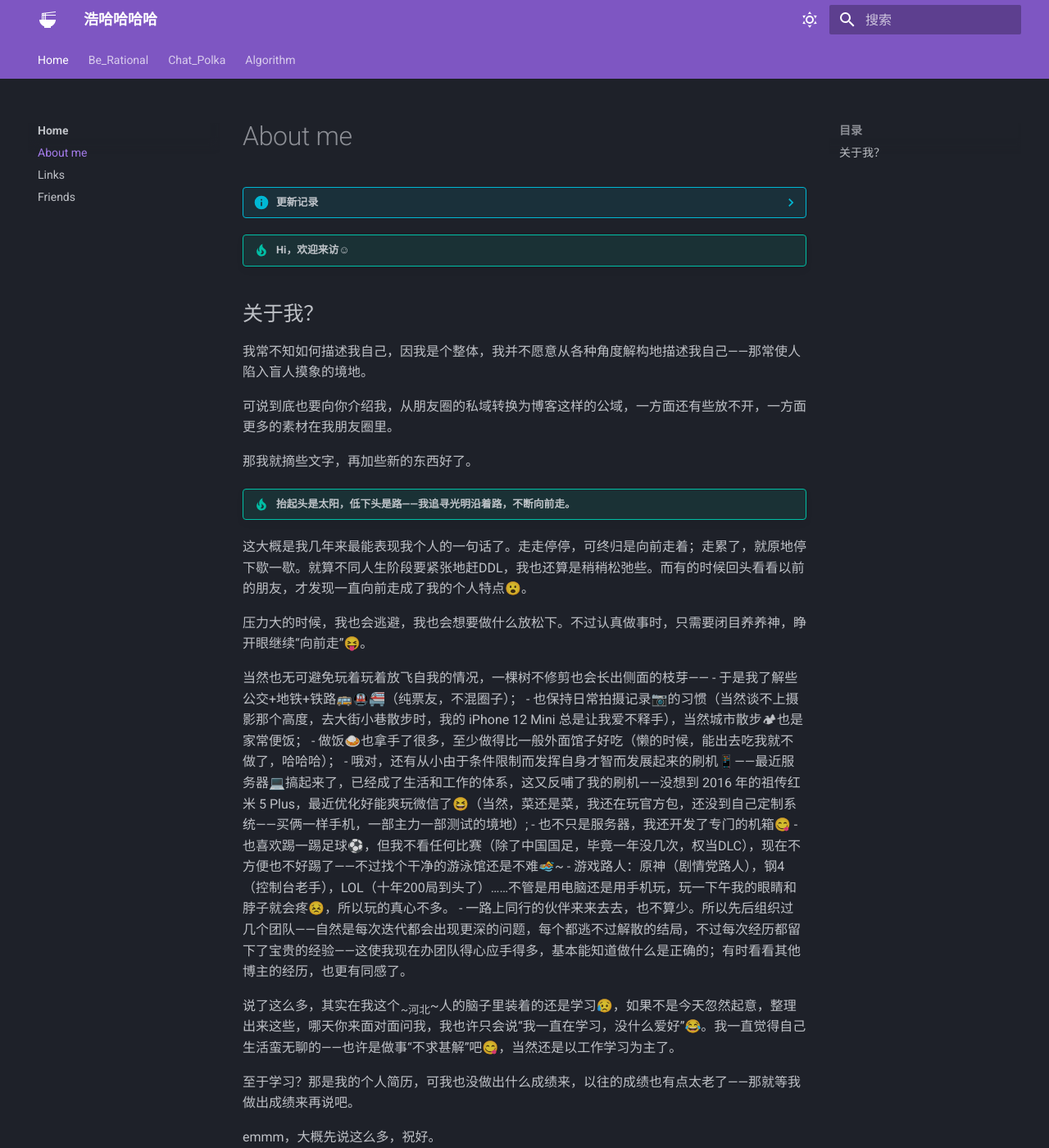
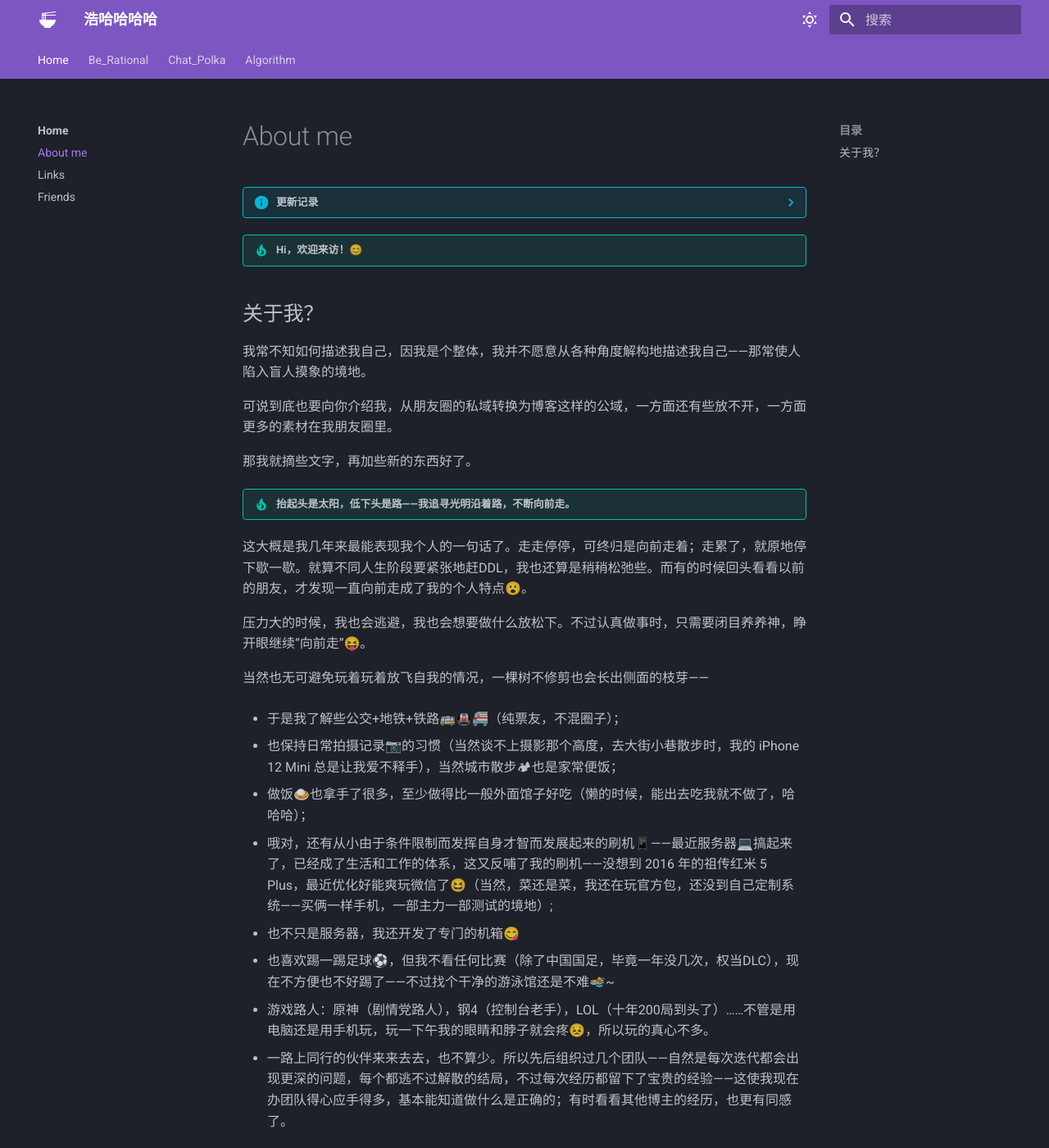
Before and after one commit to Haohahahaha/HomePage, an MkDocs documentation site: the page built from docs/me.md, in a window 1280 px wide and 1400 px high. Shown: the whole window at 82% size. Built offline with MkDocs 1.6.1 and Material for MkDocs 9.7.7, drawn with Linux system fonts in a browser that asks for light colours.

Commit message:
2025-02-26_09:42:59 update

```diff
--- a/docs/me.md
+++ b/docs/me.md
@@ -4,7 +4,7 @@
 
     - 20250226：先写点吧……
 
-!!! tip "Hi，欢迎来访☺"
+!!! tip "Hi，欢迎来访！😊"
 
 ## 关于我？
 
@@ -21,13 +21,21 @@
 压力大的时候，我也会逃避，我也会想要做什么放松下。不过认真做事时，只需要闭目养养神，睁开眼继续“向前走”😝。
 
 当然也无可避免玩着玩着放飞自我的情况，一棵树不修剪也会长出侧面的枝芽——
+
 - 于是我了解些公交+地铁+铁路🚌🚇🚝（纯票友，不混圈子）；
+
 - 也保持日常拍摄记录📷的习惯（当然谈不上摄影那个高度，去大街小巷散步时，我的 iPhone 12 Mini 总是让我爱不释手），当然城市散步🏕也是家常便饭；
+
 - 做饭🍛也拿手了很多，至少做得比一般外面馆子好吃（懒的时候，能出去吃我就不做了，哈哈哈）；
+
 - 哦对，还有从小由于条件限制而发挥自身才智而发展起来的刷机📱——最近服务器💻搞起来了，已经成了生活和工作的体系，这又反哺了我的刷机——没想到 2016 年的祖传红米 5 Plus，最近优化好能爽玩微信了😆（当然，菜还是菜，我还在玩官方包，还没到自己定制系统——买俩一样手机，一部主力一部测试的境地）;
+
 - 也不只是服务器，我还开发了专门的机箱😋
+
 - 也喜欢踢一踢足球⚽，但我不看任何比赛（除了中国国足，毕竟一年没几次，权当DLC），现在不方便也不好踢了——不过找个干净的游泳馆还是不难🏊‍~
+
 - 游戏路人：原神（剧情党路人），钢4（控制台老手），LOL（十年200局到头了）……不管是用电脑还是用手机玩，玩一下午我的眼睛和脖子就会疼😣，所以玩的真心不多。
+
 - 一路上同行的伙伴来来去去，也不算少。所以先后组织过几个团队——自然是每次迭代都会出现更深的问题，每个都逃不过解散的结局，不过每次经历都留下了宝贵的经验——这使我现在办团队得心应手得多，基本能知道做什么是正确的；有时看看其他博主的经历，也更有同感了。
 
 说了这么多，其实在我这个~~河北~~人的脑子里装着的还是学习😥，如果不是今天忽然起意，整理出来这些，哪天你来面对面问我，我也许只会说“我一直在学习，没什么爱好”😂。我一直觉得自己生活蛮无聊的——也许是做事“不求甚解”吧😋，当然还是以工作学习为主了。
```
